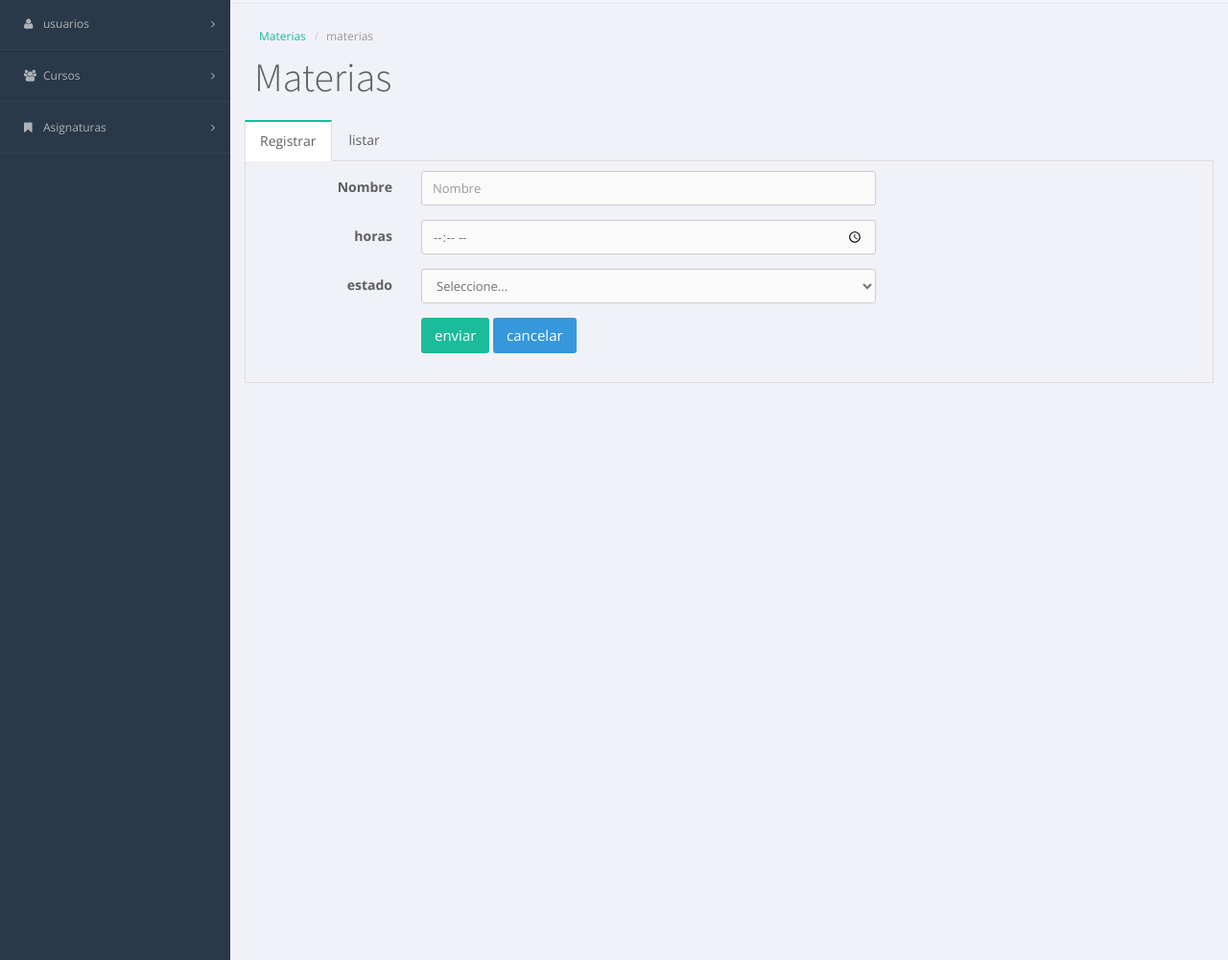
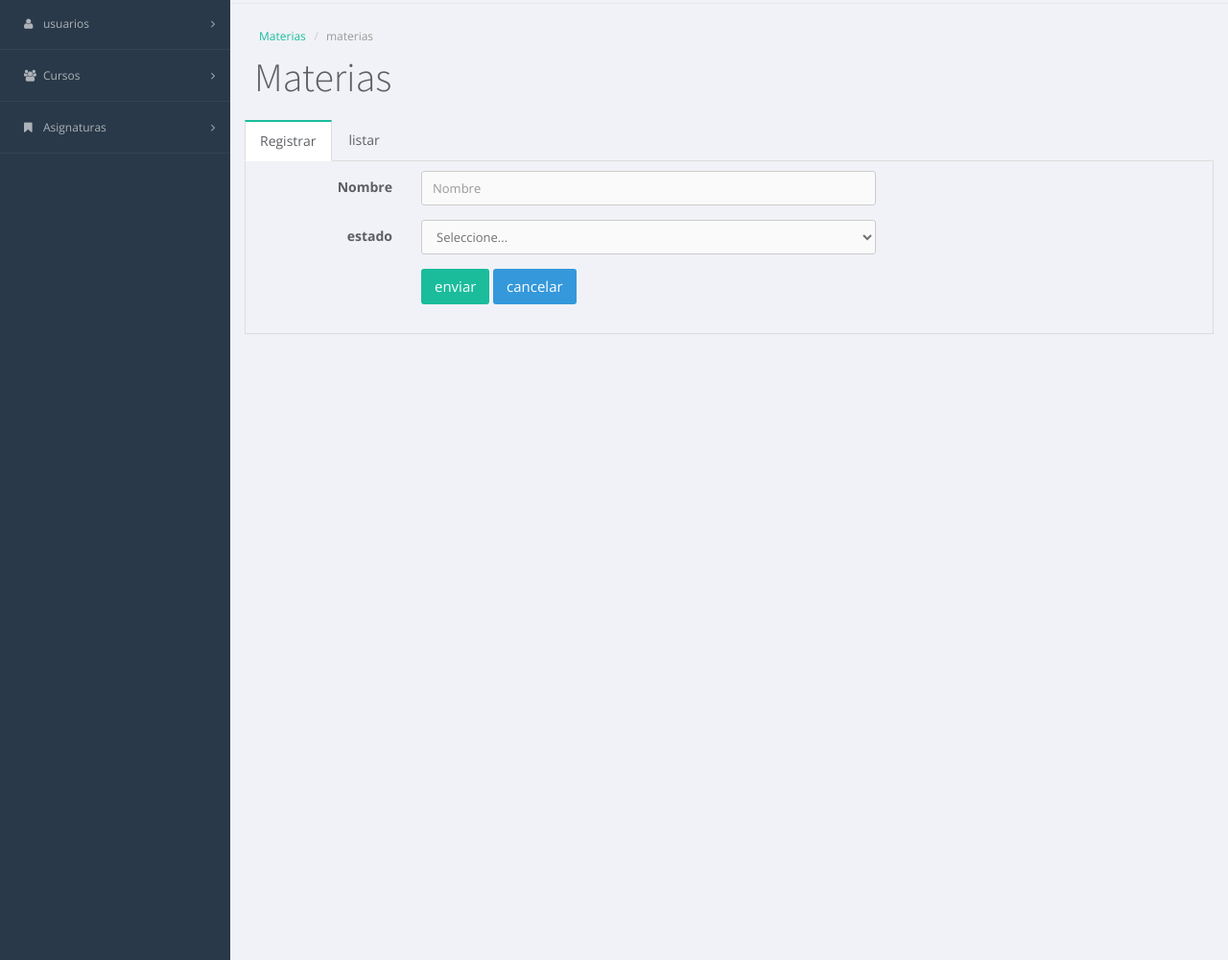
Before and after one commit to ProjectsAprendicesADSI/Aprendizaje, a PHP site: page /admin/Materias.php in a window 1280 px wide. Shown: the part 80-1080 px from the top of the page at 96% size. Run offline with PHP 8.4, Linux system fonts and the light colour scheme; data that the repository does not hold is empty.

Commit message:
materias

```diff
--- a/clases/classmaterias.php
+++ b/clases/classmaterias.php
@@ -7,7 +7,6 @@ class classmaterias extends db_abstract_class
 
     private $idAsignatura;
     private $Nombre;
-    private $Horas;
     private $Estado;
 
     public function __construct($Asignatura_data = array())
@@ -22,7 +21,6 @@ class classmaterias extends db_abstract_class
             $this->idAsignatura = "";
             $this->Nombre = "";
             $this->Estado = "";
-            $this->Horas ="";
         }
     }
 
@@ -51,7 +49,6 @@ class classmaterias extends db_abstract_class
             $getrow =$materias->getRow("SELECT * FROM asignarutras WHERE idAsigaturas =?", array($id));
             $materias->idAsignatura = $getrow['idAsigaturas'];
             $materias->Nombre = $getrow['nombre'];
-            $materias->Horas = $getrow['horas'];
             $materias->Estado = $getrow['Estado'];
 
             $materias->Disconnect();
@@ -71,7 +68,6 @@ class classmaterias extends db_abstract_class
             $materias = new classmaterias();
             $materias->idAsignatura = $valor['idAsigaturas'];
             $materias->Nombre = $valor['Nombre'];
-            $materias->Horas = $valor['Horas'];
             $materias->Estado = $valor['Estado'];
             array_push($arrAsignatura, $materias);
         }
@@ -86,9 +82,8 @@ class classmaterias extends db_abstract_class
 
     public  function insertar()
     {
-        $this->insertRow("INSERT INTO asigaturas VALUES (NULL, ?, ?, ?)", array(
+        $this->insertRow("INSERT INTO asigaturas VALUES (NULL, ?, ?)", array(
                 $this->Nombre,
-                $this->Horas,
                 $this->Estado,
             )
         );
@@ -145,18 +140,7 @@ class classmaterias extends db_abstract_class
     /**
      * @return mixed
      */
-    public function getHoras()
-    {
-        return $this->Horas;
-    }
 
-    /**
-     * @param mixed $Horas
-     */
-    public function setHoras($Horas)
-    {
-        $this->Horas = $Horas;
-    }
 
     /**
      * @return mixed
--- a/controladores/controllermaterias.php
+++ b/controladores/controllermaterias.php
@@ -31,11 +31,10 @@ class controllermaterias
         try {
             $arraymaterias = array();
             $arraymaterias['Nombre'] = $_POST['Nombre'];
-            $arraymaterias['Horas'] = $_POST['Horas'];
             $arraymaterias['Estado'] = $_POST['Estado'];
             $materia = new classmaterias($arraymaterias);
             $materia->insertar();
-            header('Location: ../vistas/admin/Materias.php?respuesta=correcto' );
+           header('Location: ../vistas/admin/Materias.php?respuesta=correcto' );
         } catch (Exception $e) {
            header("Location: ../vistas/admin/Materias.php?respuesta=error");
         }
--- a/vistas/admin/Materias.php
+++ b/vistas/admin/Materias.php
@@ -206,14 +206,6 @@
                                             </div>
                                         </div>
 
-                                        <!--__________________________________ horas ------------------>
-
-                                        <div class="form-group">
-                                            <label for="inputEmail2" class="col-sm-2 control-label">horas</label>
-                                            <div class="col-sm-6">
-                                                <input type="time" class="form-control" name="Horas" id="Horas" required="" placeholder="horas">
-                                            </div>
-                                        </div>
                                         <!--__________________________________ Estado ------------------>
 
                                         <div class="form-group">
@@ -221,7 +213,7 @@
                                             <div class="col-sm-6">
                                                 <select  class="form-control" name="Estado" id="Estado" required="">
                                                 <option value="null" selected>Seleccione...</option>
-                                                <option value="Activo">Activo</option>
+                                                <option value="activo">Activo</option>
                                                 <option value="inactivo">Inactivo</option>
                                                 </select>
                                             </div>
```
